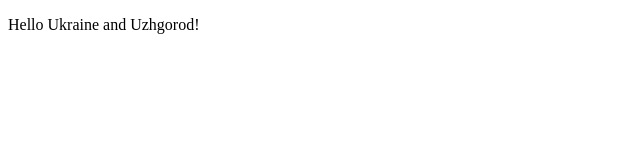
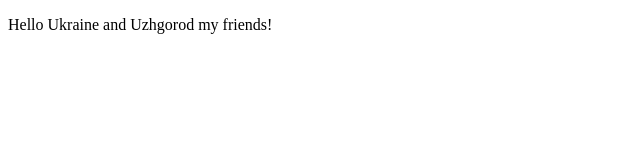
Before and after one commit to progroma1/Project1, a plain HTML site: page index.html in a window 1280 px wide. Shown: the full height of the page, 0-640 px from the left. Drawn offline with Linux system fonts and the light colour scheme.

Commit message:
third commit

```diff
--- a/index.html
+++ b/index.html
@@ -6,7 +6,7 @@
     <title>Document</title>
 </head>
 <body>
-    <p>Hello Ukraine and Uzhgorod!</p>
+    <p>Hello Ukraine and Uzhgorod my friends!</p>
     <script src="js/script.js">
 
     </script>
```
